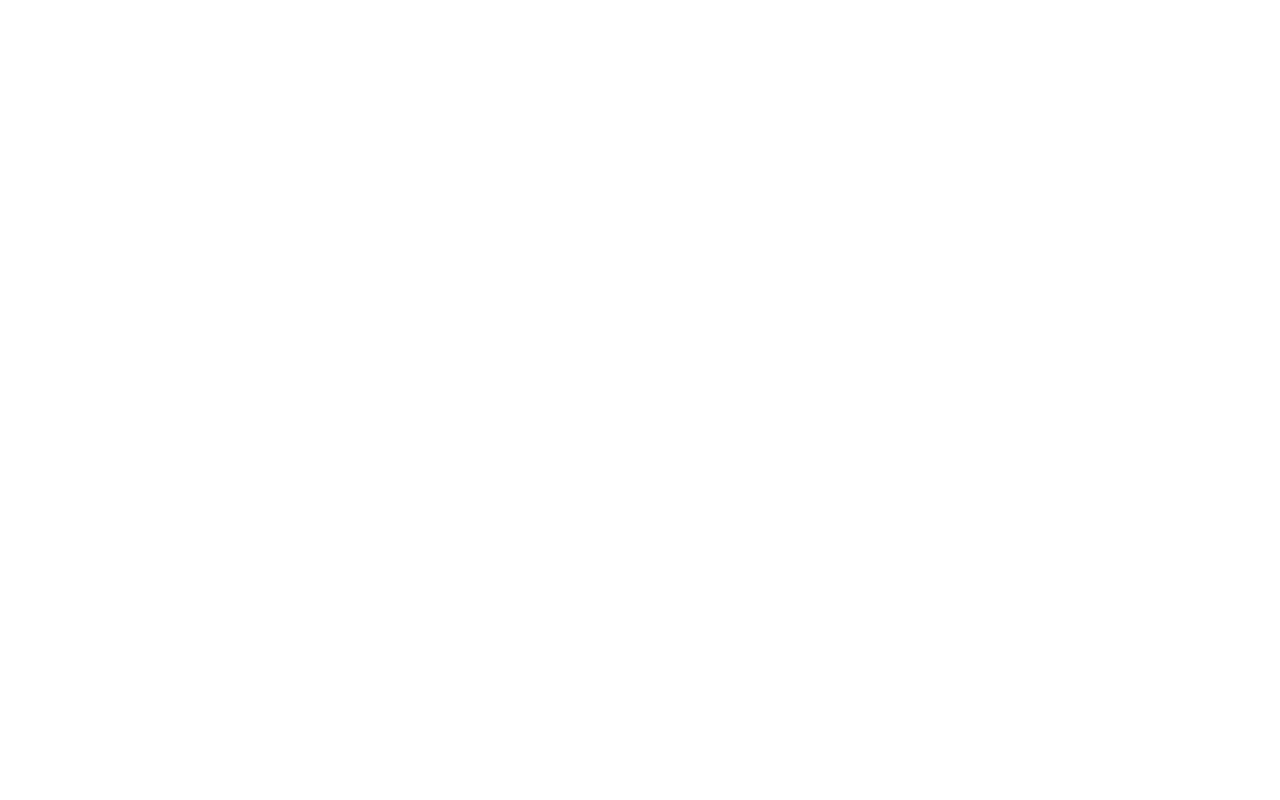
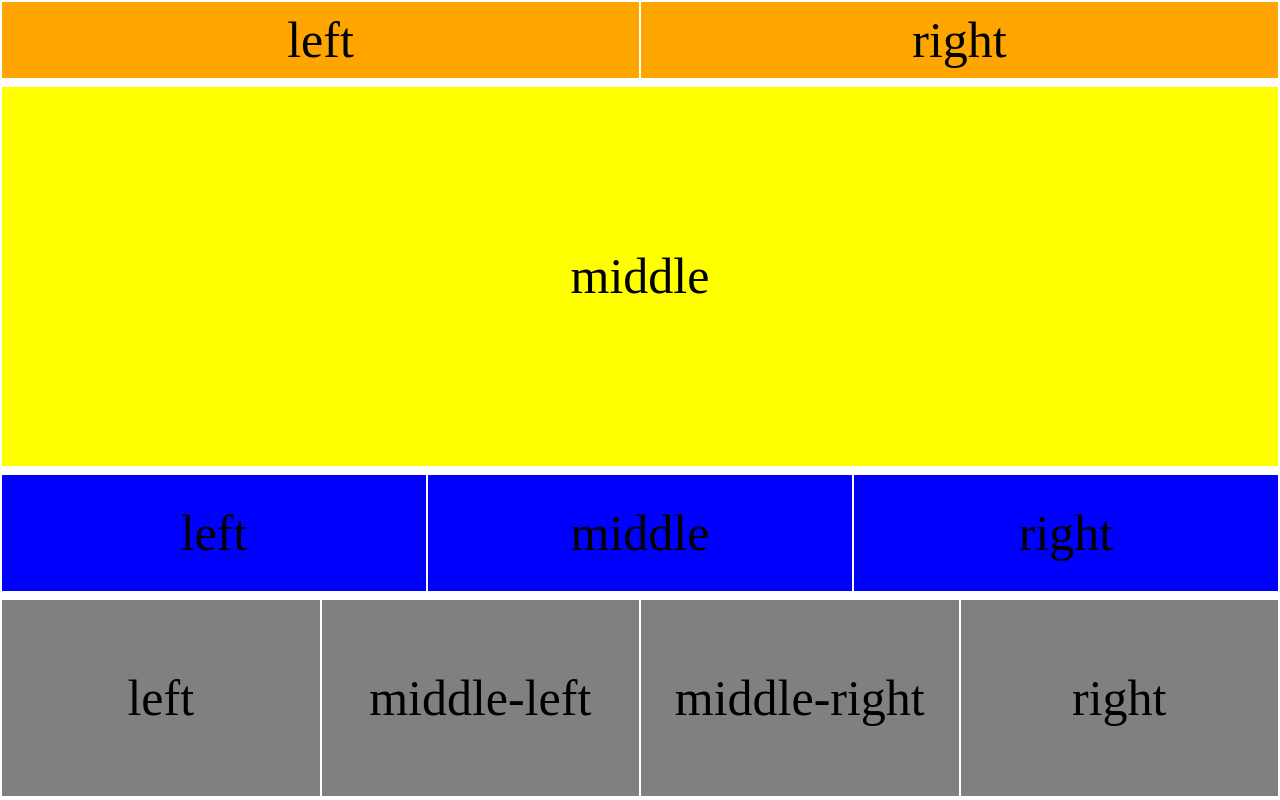
Before and after one commit to EvgeniyZhygankov/TaskToFirstLesson, a plain HTML site: page 22.08/Task1/Table.html in a window 1280 px wide. Drawn offline with Linux system fonts and the light colour scheme.

Commit message:
part with tables in first task is done

```diff
--- a/22.08/Task1/BlocksStyle.css
+++ b/22.08/Task1/BlocksStyle.css
@@ -15,9 +15,9 @@ body, html, .main {
 
 .container > div {
     /* почему-то если я указываю margin по горизонтали
-    меньше чем пять, то в синем секторе правый элемент имеет зазор справа.
+    меньше чем пять, то в синем секторе правый элемент имеет отступ справа.
 
-    P.S. в само низу стилей указываю убирание спраой стороны кадого правого элемента */
+    P.S. в самом низу стилей указываю убирание спраой стороны каждого правого элемента */
     margin: 0 5px;
     display: flex;
     justify-content: center;
--- a/22.08/Task1/Table.html
+++ b/22.08/Task1/Table.html
@@ -5,8 +5,104 @@
     <meta name="viewport" content="width=device-width, initial-scale=1.0">
     <meta http-equiv="X-UA-Compatible" content="ie=edge">
     <title>Document</title>
+    <link rel="stylesheet" href="TableStyle.css">
 </head>
 <body>
 
+        <table class="orange">
+        <tr>
+            <td class="left">left</td>
+            <td class="right">right</td>
+        </tr>
+    </table>
+
+
+
+<table class="yellow">
+        <tr>
+            <td>middle</td>
+        </tr>
+    </table>
+
+
+<table class="blue">
+        <tr>
+            <td class="left">left</td>
+            <td class="middle">middle</td>
+            <td class="right">right</td>
+        </tr>
+    </table>
+
+
+<table class="gray">
+        <tr>
+            <td class="left">left</td>
+            <td>middle-left</td>
+            <td>middle-right</td>
+            <td class="right">right</td>
+        </tr>
+    </table>
+
+    <!-- <table class="main">
+
+        <tr>
+
+            <td>
+
+
+
+
+
+
+            </td>
+
+        </tr>
+
+
+        <tr>
+
+            <td>
+
+
+
+
+
+            </td>
+
+        </tr>
+
+
+        <tr>
+
+            <td>
+
+
+
+
+
+
+
+            </td>
+
+        </tr>
+
+
+        <tr>
+
+            <td>
+
+
+
+
+
+
+
+
+            </td>
+
+        </tr>
+
+    </table> -->
+
 </body>
 </html>
--- a/22.08/Task1/TableStyle.css
+++ b/22.08/Task1/TableStyle.css
@@ -0,0 +1,56 @@
+body, html, table {
+    margin: 0;
+    padding: 0;
+    height: 100%;
+    width: 100%;
+}
+
+td {
+    font-size: 50px;
+    text-align: center;
+    width: 25%;
+}
+
+table:not(.orange) {
+    margin-top: 0.4%;
+}
+
+
+
+.orange {
+    height: 10%;
+}
+
+.orange td {
+    background-color: orange;
+}
+
+
+
+.yellow {
+    height: 47.8%;
+}
+
+.yellow td {
+    background-color: yellow;
+}
+
+
+
+.blue {
+    height: 15%;
+}
+
+.blue td {
+    background-color: blue;
+}
+
+
+
+.gray {
+    height: 25%;
+}
+
+.gray td {
+    background-color: gray;
+}
```
